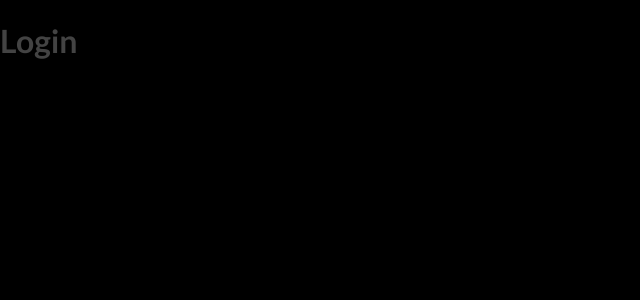
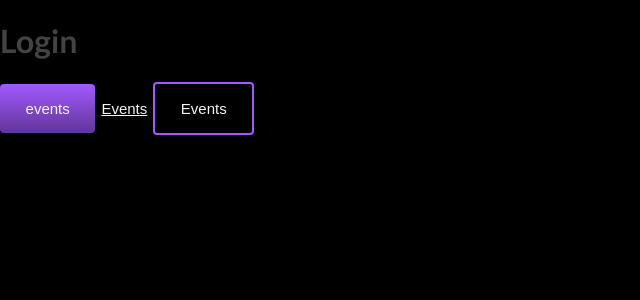
Before and after one commit to Ritu-bhangale/Club-Management, a React (Create React App) app in the folder club-management/: page /login in a window 1280 px wide. Shown: the top 300 px of the page, without its empty margins (0-640 px from the left). Built offline with nearby package versions, Linux system fonts and the light colour scheme.

Commit message:
Design System

```diff
--- /dev/null
+++ b/club-management/src/components/button/button.css
@@ -0,0 +1,40 @@
+.btn-line{
+    background-color: transparent;
+    border: none;
+    color: var(--greyOne);
+    text-decoration: underline;
+    cursor: pointer;
+    font-size: var(--font-size-medium);
+    font-weight: var(--font-weight-text);
+}
+.btn-normal{
+    background: var(--purpleGradient);
+    border: none;
+    color: var(--greyOne);
+    padding: 2vh 2vw;
+    border-radius: var(--border-radius-button);
+    cursor: pointer;
+    font-size: var(--font-size-medium);
+    font-weight: var(--font-weight-medium);
+}
+.btn-border{
+    border: none;
+    color: var(--greyOne);
+    padding: 2vh 2vw;
+    border: solid #A259FF .125rem;
+    background: transparent;
+    border-radius: var(--border-radius-button);
+    font-size: var(--font-size-medium);
+    font-weight: var(--font-weight-medium);
+    cursor: pointer;
+}
+.btn-border:hover{
+    border: none;
+    color: var(--greyOne);
+    padding: 2vh 2vw;
+    border: solid #A259FF .125rem;
+    background: var(--purpleGradient);
+    border-radius: var(--border-radius-button);
+    font-size: var(--font-size-medium);
+    font-weight: var(--font-weight-medium);
+}
--- /dev/null
+++ b/club-management/src/components/button/button.js
@@ -0,0 +1,23 @@
+import React from "react";
+import "./button.css";
+
+const STYLES = ["btn-line", "btn-normal","btn-border"];
+
+const Button = ({ children, onClick, buttonStyle, buttonSize }) => {
+    const checkButtonStyle = STYLES.includes(buttonStyle)
+    ? buttonStyle
+    : STYLES[0];
+
+    return (
+    <>
+        <button
+            className={`${checkButtonStyle}`}
+            onClick={onClick}
+        >
+        {children}
+        </button>
+    </>
+    );
+};
+
+export default Button;
--- a/club-management/src/index.css
+++ b/club-management/src/index.css
@@ -12,4 +12,20 @@ body{
   --green: #0ACF83;
   --orange: #F24E1E;
   --blue: #1ABCFE;
+  --purpleGradient: linear-gradient(180deg, #A259FF 0%, rgba(162, 89, 255, 0.6) 100%);
+  --greyGradient: linear-gradient(180deg, #212121 0%, rgba(33, 33, 33, 0.4) 100%);
+
+  --backdrop-filter: blur(10px);
+  --border-radius-button: 4px;
+  --border-radius-card: 10px;
+
+  --font-size-heading: 2.5rem;
+  --font-size-semibold: 1.125rem;
+  --font-size-medium: .9375rem;
+  --font-size-text: .75rem;
+
+  --font-weight-heading: 900;
+  --font-weight-semibold: 700;
+  --font-weight-medium: 400;
+  --font-weight-text: 300;
 }
--- a/club-management/src/pages/login/login.js
+++ b/club-management/src/pages/login/login.js
@@ -1,9 +1,13 @@
 import React from 'react';
+import Button from '../../components/button/button'
 
 function Login() {
     return (
         <>
         <h1>Login</h1>
+        <Button buttonStyle="btn-normal">events</Button>
+        <Button buttonStyle="btn-line">Events</Button>
+        <Button buttonStyle="btn-border">Events</Button>
         </>
     );
 }
```
